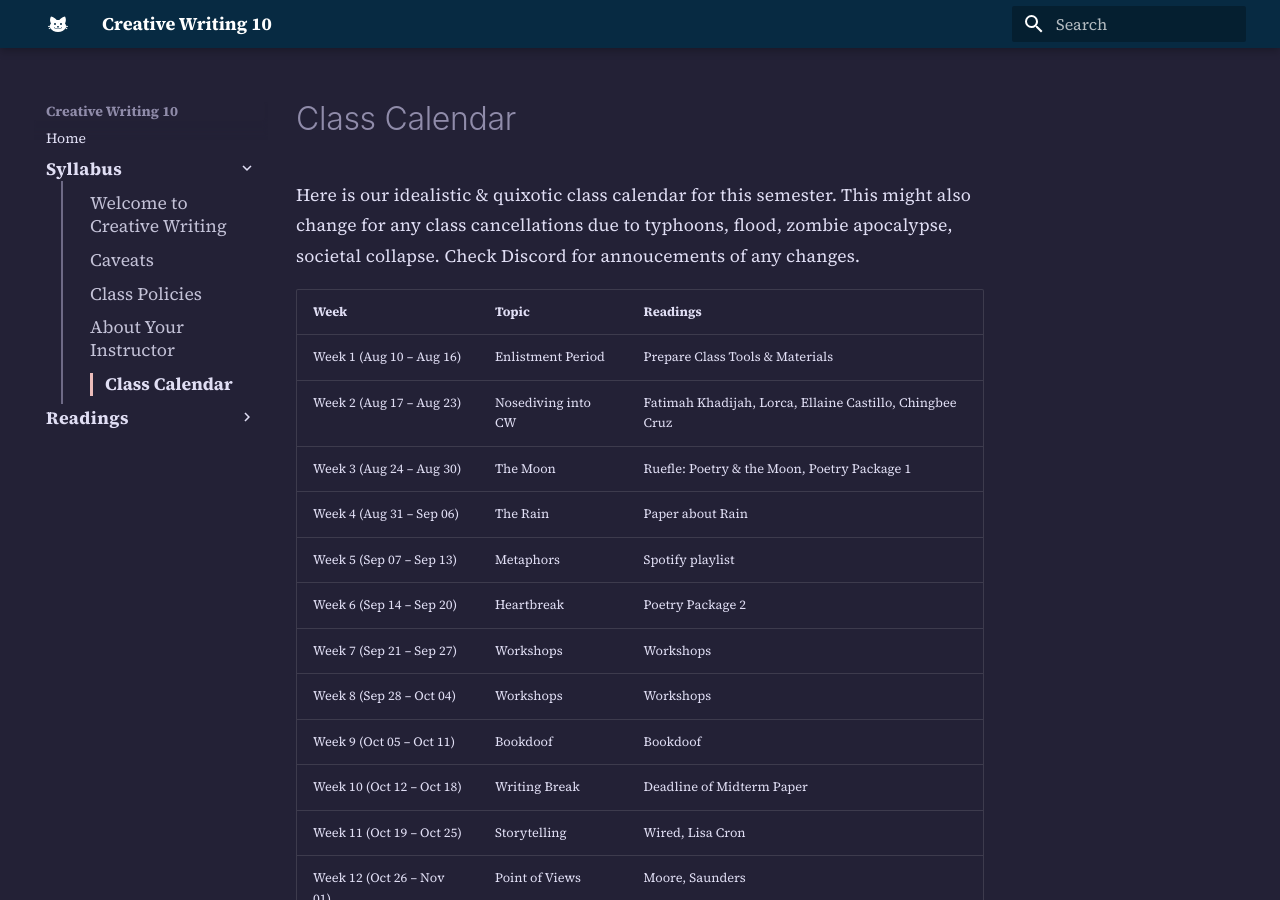
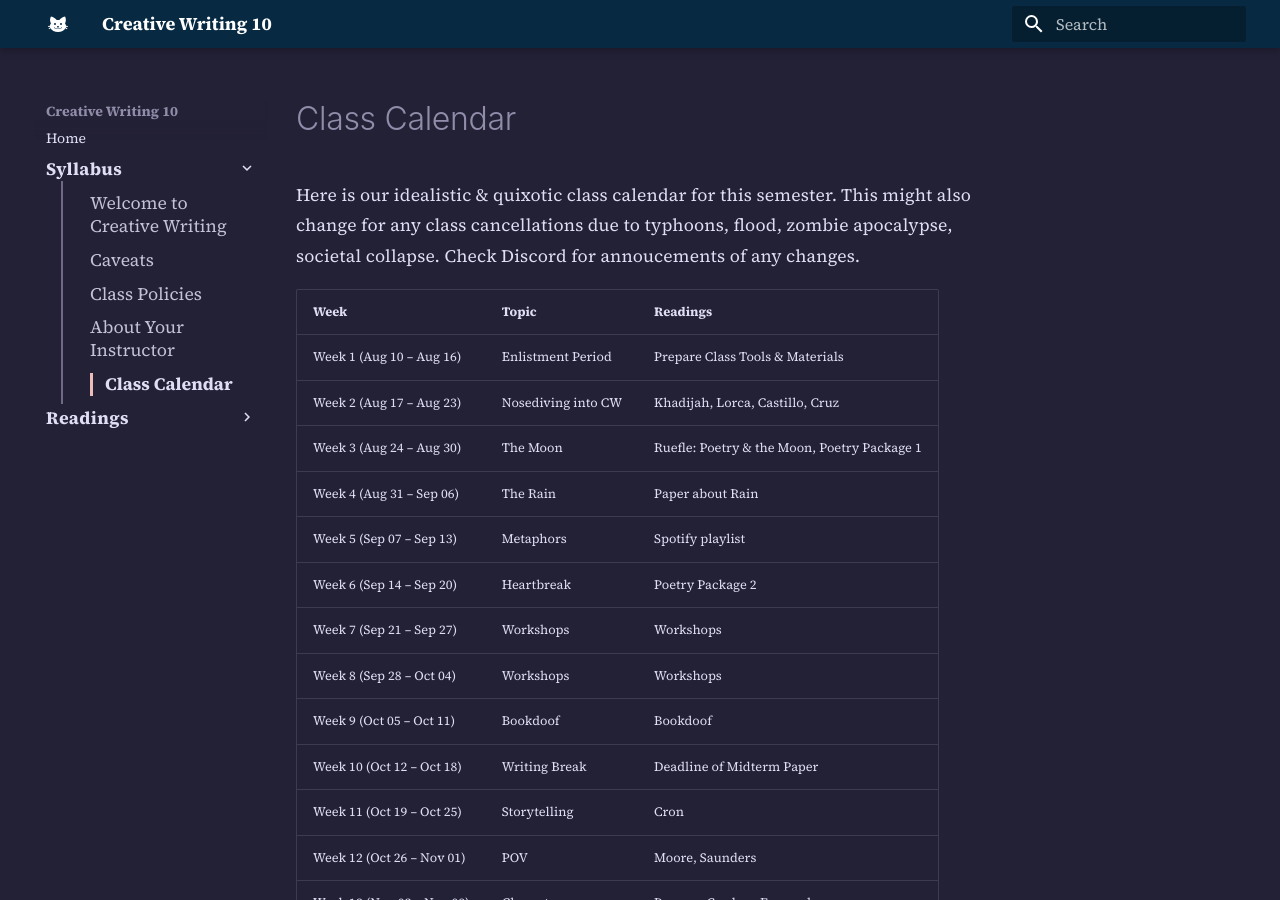
Before and after one commit to mickeybalili/cw10, an MkDocs documentation site: the page built from docs/01-syllabus/05-calendar.md, in a window 1280 px wide and 900 px high. Built offline with MkDocs 1.6.1 and Material for MkDocs 9.7.7, drawn with Linux system fonts in a browser that asks for light colours; some of the changed text lies outside the part shown.

Commit message:
Simplify reading list in syllabus calendar

```diff
--- a/docs/01-syllabus/05-calendar.md
+++ b/docs/01-syllabus/05-calendar.md
@@ -5,7 +5,7 @@ Here is our idealistic & quixotic class calendar for this semester. This might a
 | Week | Topic| Readings |
 | :--- | :--- | :--- |
 | Week 1 (Aug 10 – Aug 16) |Enlistment Period | Prepare Class Tools & Materials|
-| Week 2 (Aug 17 – Aug 23) |Nosediving into CW | Fatimah Khadijah, Lorca, Ellaine Castillo, Chingbee Cruz |
+| Week 2 (Aug 17 – Aug 23) |Nosediving into CW |  Khadijah, Lorca, Castillo, Cruz |
 | Week 3 (Aug 24 – Aug 30) | The Moon |  Ruefle: Poetry & the Moon, Poetry Package 1 |
 | Week 4 (Aug 31 – Sep 06) | The Rain | Paper about Rain |
 | Week 5 (Sep 07 – Sep 13) | Metaphors | Spotify playlist |
@@ -14,11 +14,11 @@ Here is our idealistic & quixotic class calendar for this semester. This might a
 | Week 8 (Sep 28 – Oct 04) | Workshops | Workshops |
 | Week 9 (Oct 05 – Oct 11) | Bookdoof | Bookdoof |
 | Week 10 (Oct 12 – Oct 18) | Writing Break | Deadline of Midterm Paper |
-| Week 11 (Oct 19 – Oct 25) |Storytelling | Wired, Lisa Cron |
-| Week 12 (Oct 26 – Nov 01) | Point of Views | Moore, Saunders |
-| Week 13 (Nov 02 – Nov 08) | Character | Armor, People at War |
+| Week 11 (Oct 19 – Oct 25) |Storytelling | Cron |
+| Week 12 (Oct 26 – Nov 01) | POV | Moore, Saunders |
+| Week 13 (Nov 02 – Nov 08) | Character | Bengan, Cordero-Fernando |
 | Week 14 (Nov 09 – Nov 15) | Plot | Chiang |
-| Week 15 (Nov 16 – Nov 22) |Workshops | Workshops |
+| Week 15 (Nov 16 – Nov 22) |Workshops | Workshops |, Le Guin
 | Week 16 (Nov 23 – Nov 29) |Workshops | Workshops |
 | Week 17 (Nov 30 – Dec 05) | Writing Break | Folio Launch
 
```
